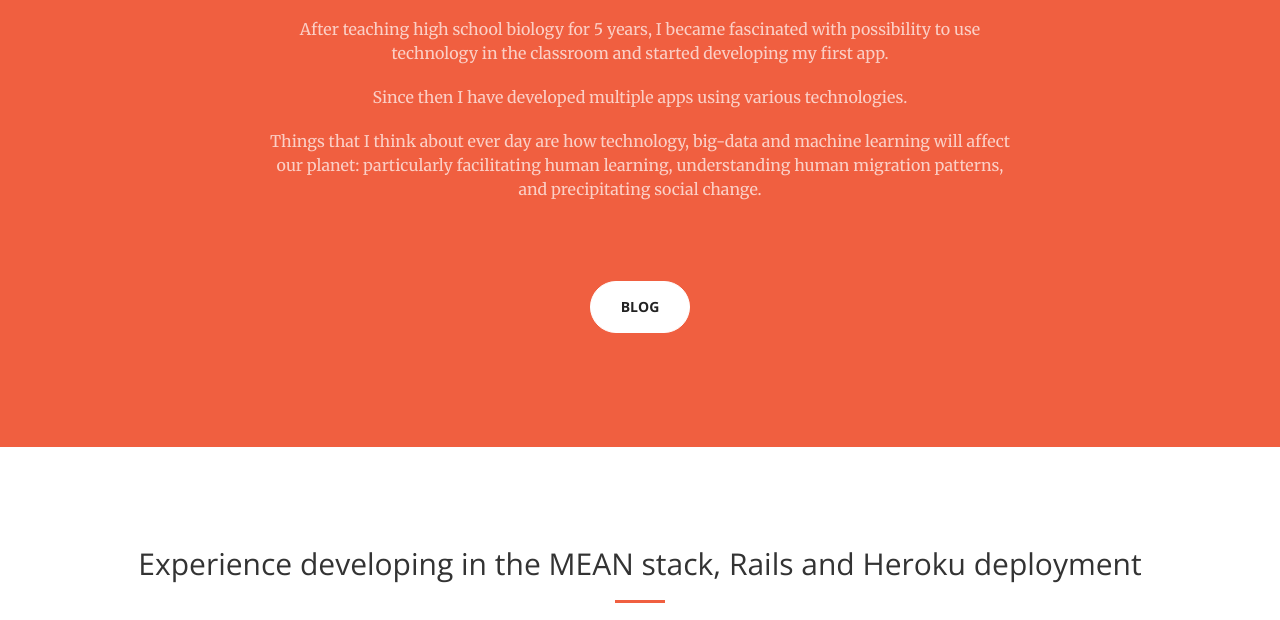
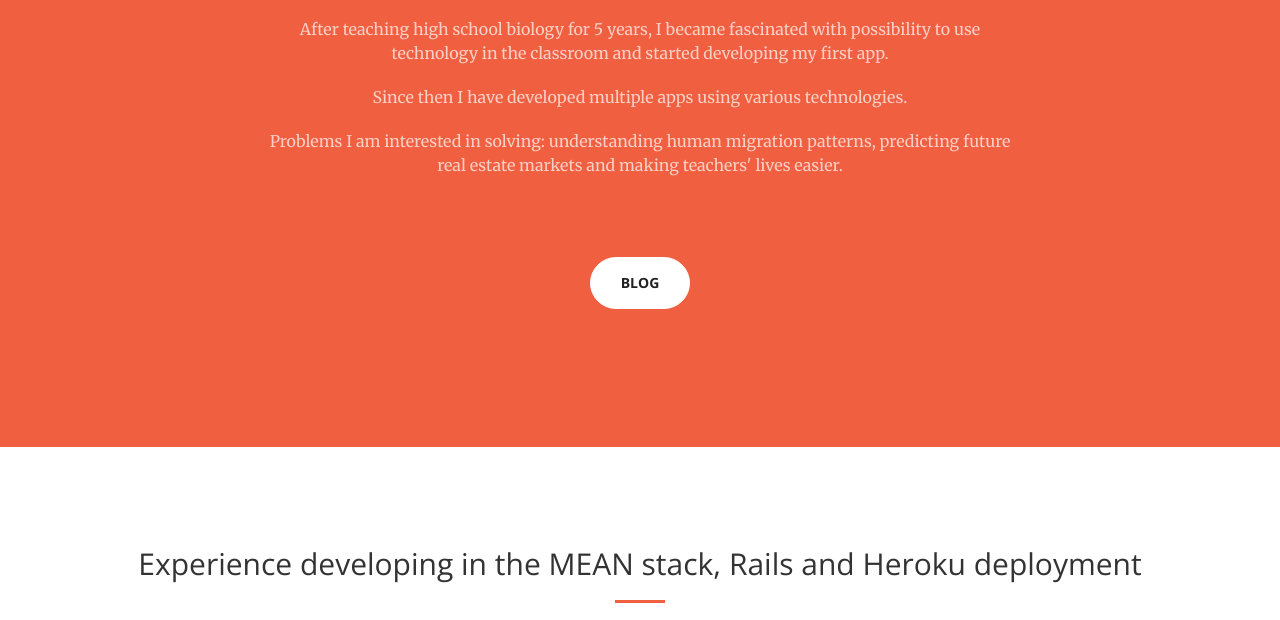
Before and after one commit to marceltheshell/marceldegas.github.io, a website: page index.html in a window 1280 px wide. Shown: the part 1003-1623 px from the top of the page. Drawn offline with nearby package versions, Linux system fonts and the light colour scheme.

Commit message:
changed bio

```diff
--- a/index.html
+++ b/index.html
@@ -93,7 +93,7 @@
                    </p>
                     <p class="text-faded">After teaching high school biology for 5 years, I became fascinated with possibility to use technology in the classroom and started developing my first app.</p>
                     <p class="text-faded">Since then I have developed multiple apps using various technologies.</p>
-                    <p class="text-faded">Things that I think about ever day are how technology, big-data and machine learning will affect our planet: particularly facilitating human learning, understanding human migration patterns, and precipitating social change.</p>
+                    <p class="text-faded">Problems I am interested in solving: understanding human migration patterns, predicting future real estate markets and making teachers' lives easier.</p>
                     <br>
                     <br>
                     <br>
```
